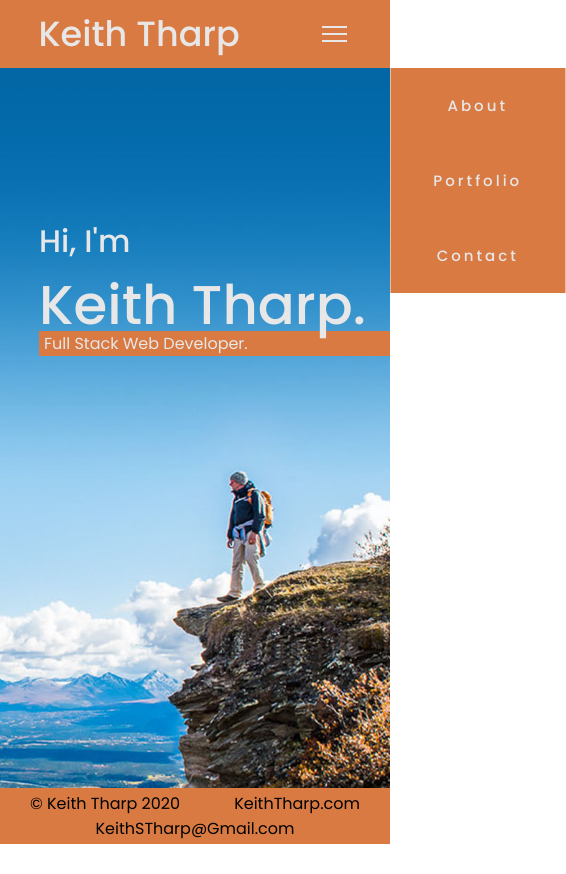
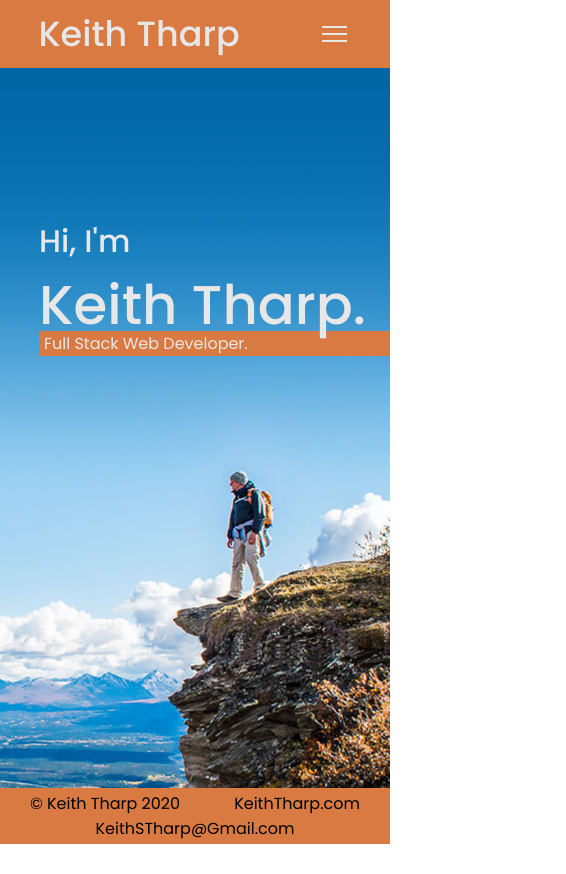
Before and after one commit to keiththarp/Portfolio-Reaction, a React (Create React App) app: page / in a window 390 px wide. Shown: the whole page, 566 px wide, since content can reach past the window. Built offline with nearby package versions, Linux system fonts and the light colour scheme.

Commit message:
🚗 adjusted mobile menu reveal📱

```diff
--- a/src/App.css
+++ b/src/App.css
@@ -252,13 +252,19 @@ section.footer-section {
     position: absolute;
     right: 0px;
     top: 8vh;
-    height: 225px;
+    height: 0px;
     background-color: #D97A43;
     display: flex;
     flex-direction: column;
     align-items: center;
-    transform: translateX(100%);
-    transition: transform .5s ease-in;
+    /* transform: translateX(100%);
+    transition: transform .5s ease-in; */
+    transition: height 500ms ease-in;
+  }
+
+  .nav-bar li {
+    font-size: 0px;
+    transition: font-size 500ms ease-in;
   }
 
   .mobile-menu {
@@ -267,7 +273,10 @@ section.footer-section {
   }
 
   .mobile-menu-display {
-    transform: translateY(0%);
+    height: 225px;
+  }
+  .mobile-menu-display li {
+    font-size: 1em;
   }
 
   /* View Styles */
```
